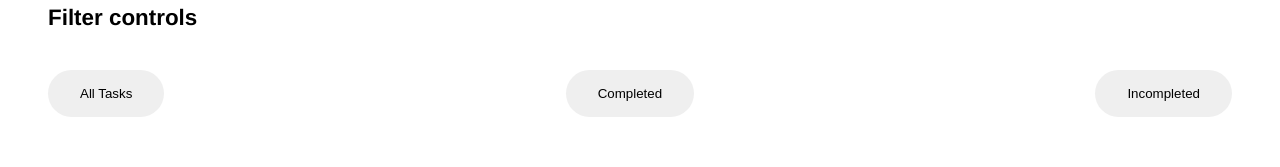
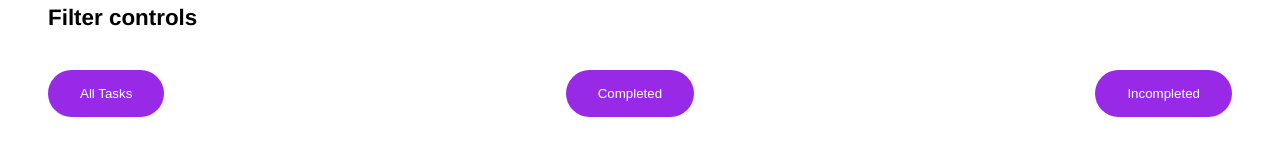
Before and after one commit to Madame-parker/myTasks_e, an Angular app: page / in a window 1280 px wide. Shown: the part 130-297 px from the top of the page. Built offline with nearby package versions, Linux system fonts and the light colour scheme.

Commit message:
update button color globally

```diff
--- a/src/styles.css
+++ b/src/styles.css
@@ -23,6 +23,8 @@ body{
     padding:1rem 2rem;
     cursor:pointer;
     transition: box-shadow 0.225s ease-in-out;
+    background-color: #982ae7;
+    color:#fff;
 }
 
 .custom-btn:hover{
```
Also changed, not shown: src/app/filter-controls/filter-controls.component.ts (line endings or trailing spaces).
